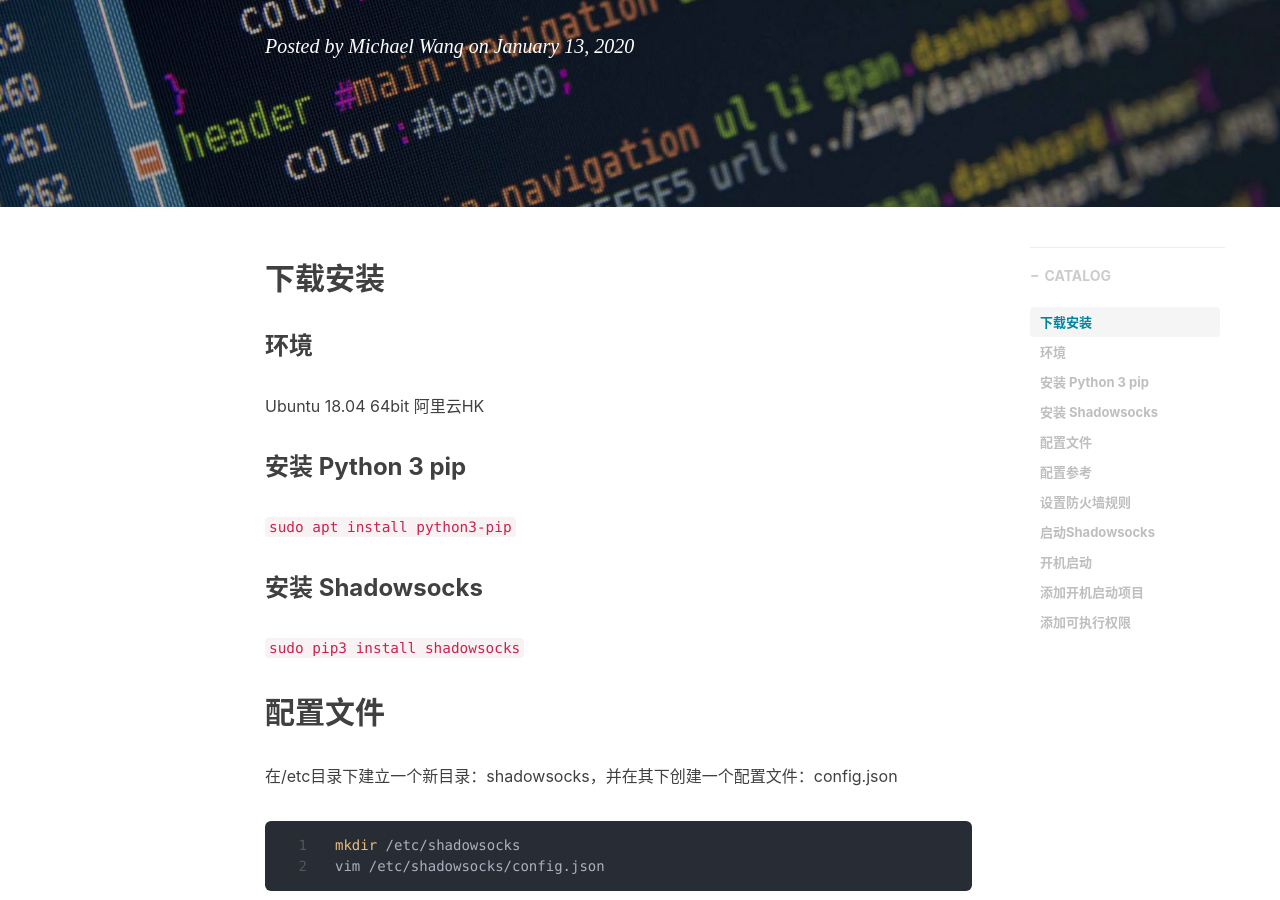
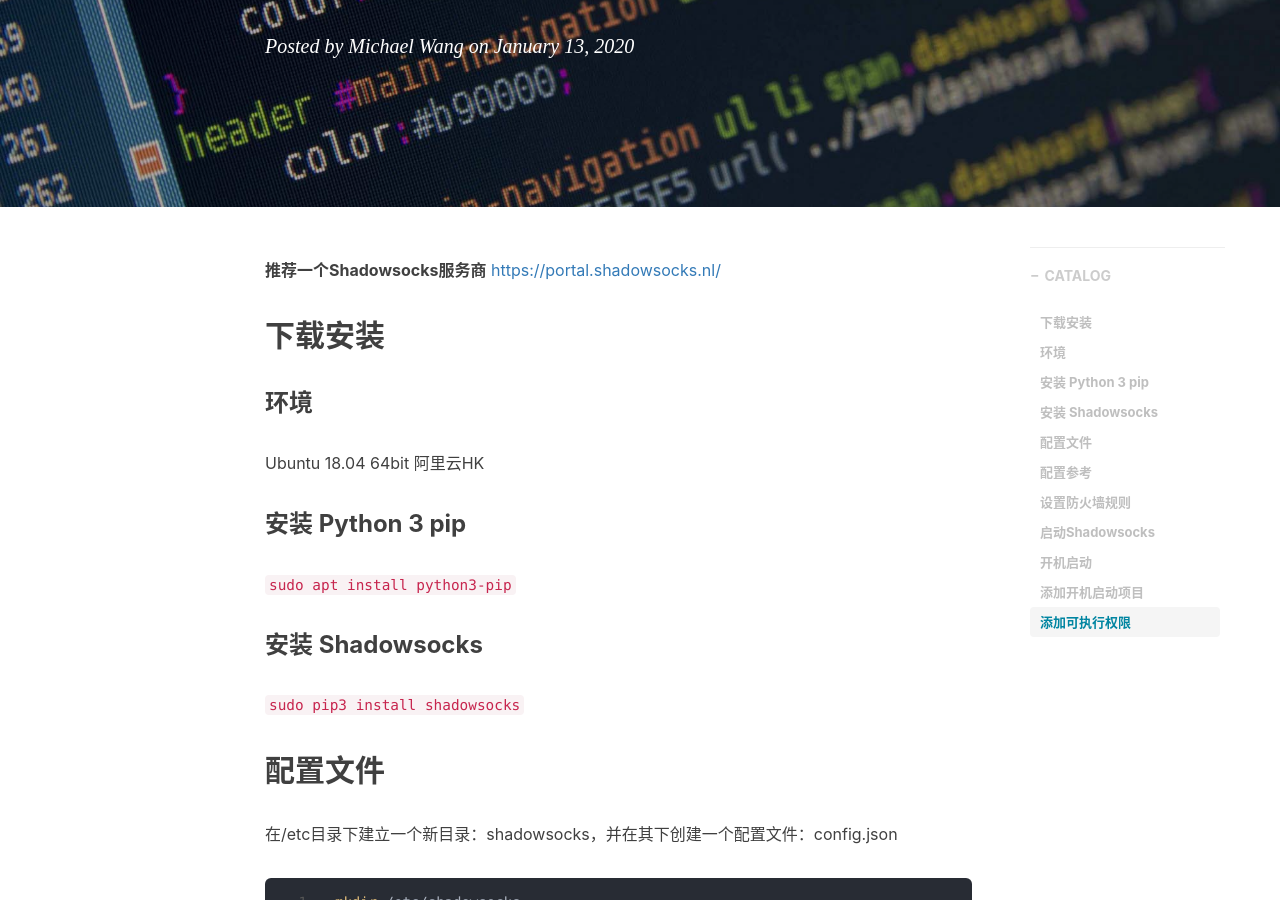
Before and after one commit to Michany/Michany.github.io, a Jekyll site: the page built from _posts/2020-01-13-Ubuntu-Shadowsocks.md, in a window 1280 px wide and 900 px high, scrolled down 418 px. Built offline with Jekyll 4.4.1, drawn with Linux system fonts in a browser that asks for light colours; nearby versions of some CDN libraries; comment, search, counter and statistics services are not loaded.

Commit message:
add ss promote

```diff
--- a/_posts/2020-01-13-Ubuntu-Shadowsocks.md
+++ b/_posts/2020-01-13-Ubuntu-Shadowsocks.md
@@ -10,6 +10,8 @@ tags:
   - Ubuntu
   - Python
 ---
+
+**推荐一个Shadowsocks服务商** [https://portal.shadowsocks.nl/](https://portal.shadowsocks.nl/aff.php?aff=32299)
 
 ## 下载安装
 ### 环境
```
